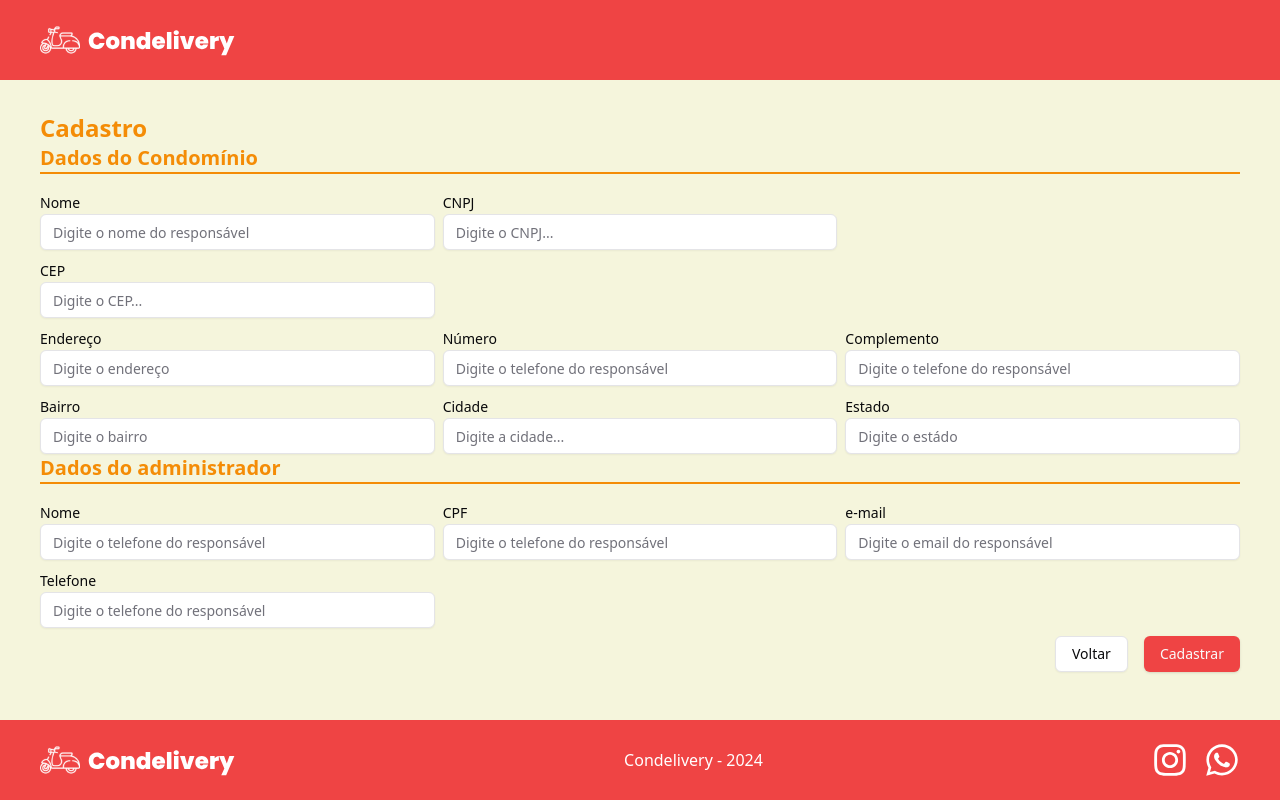
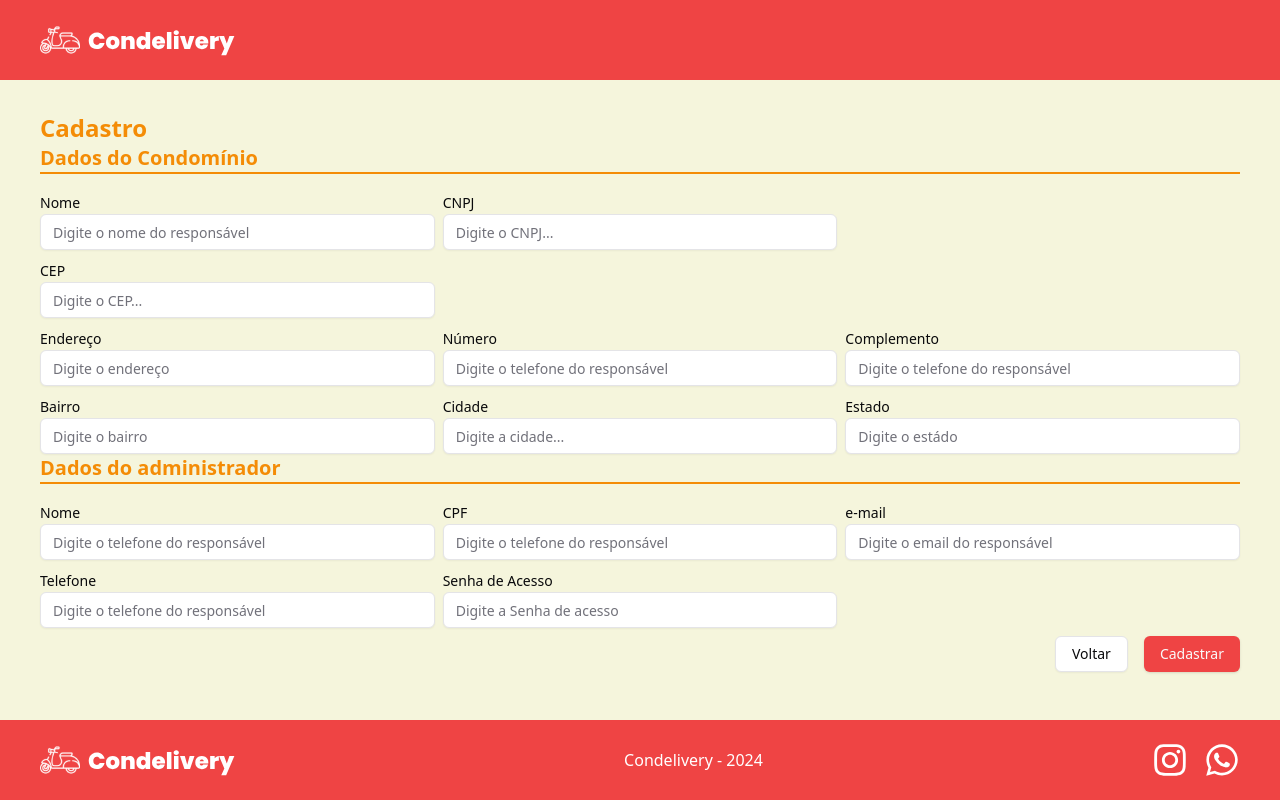
Before and after one commit to breno-saraiva/condelivery-front, a React (Vite) app: page /cadastro-condominio in a window 1280 px wide. Built offline with nearby package versions, Linux system fonts and the light colour scheme; the HTML template or start-up script is replaced by a standard one.

Commit message:
fix: fix form create condominio

```diff
--- a/src/modules/cadastroCond/page/index.tsx
+++ b/src/modules/cadastroCond/page/index.tsx
@@ -142,7 +142,7 @@ function CadastroCondPage() {
                   <Label>Número</Label>
                   <FormField
                     control={form.control}
-                    name="celular_adm"
+                    name="numero"
                     render={({ field }) => (
                       <FormItem>
                         <FormControl>
@@ -218,7 +218,7 @@ function CadastroCondPage() {
                   <Label>Estado</Label>
                   <FormField
                     control={form.control}
-                    name="numero"
+                    name="estado"
                     render={({ field }) => (
                       <FormItem>
                         <FormControl>
@@ -319,6 +319,25 @@ function CadastroCondPage() {
                     )}
                   />{" "}
                 </div>
+                <div className="row-start-2 col-span-4">
+                  <Label>Senha de Acesso</Label>
+                  <FormField
+                    control={form.control}
+                    name="senha_adm"
+                    render={({ field }) => (
+                      <FormItem>
+                        <FormControl>
+                          <Input
+                            className="bg-white"
+                            placeholder="Digite a Senha de acesso"
+                            {...field}
+                          />
+                        </FormControl>
+                        <FormMessage />
+                      </FormItem>
+                    )}
+                  />{" "}
+                </div>
                 <div className="row-start-3 col-span-12 flex justify-end items-end gap-4">
                   <Link to="/">
                     <Button type="button" variant="outline">
```
